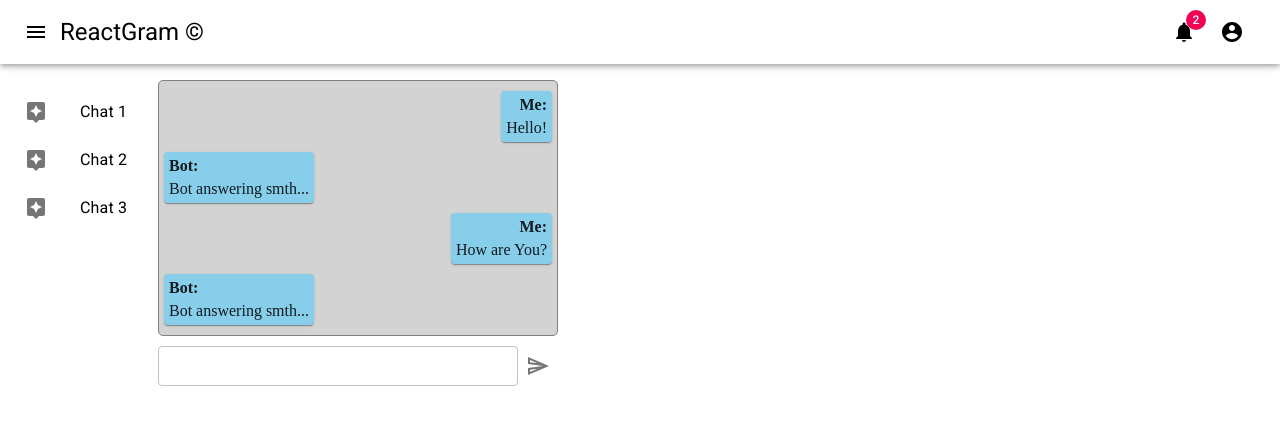
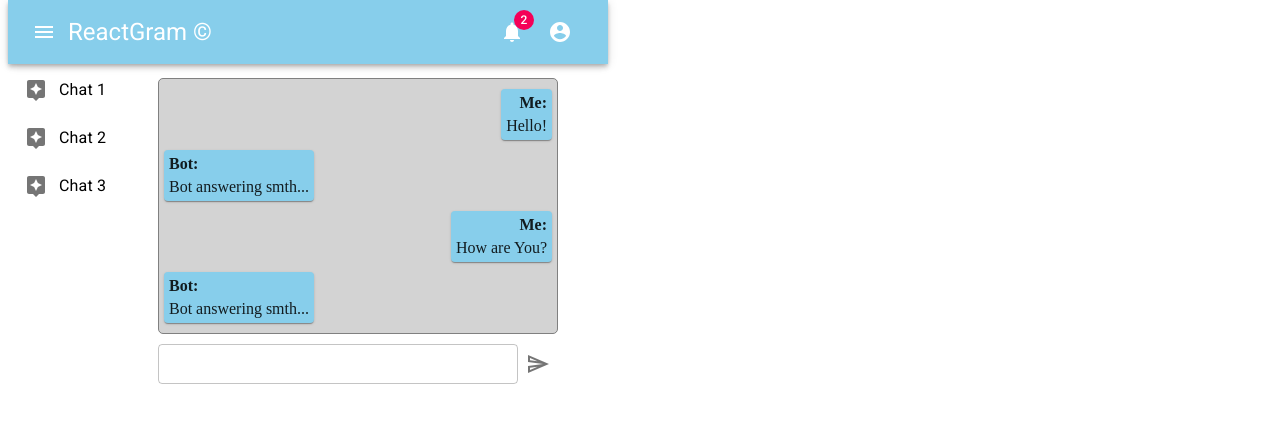
Before and after one commit to rri9/r-prof-2-22022020, a React app in the folder Students/Ruslan_Rakushov/: page / in a window 1280 px wide. Shown: the top 424 px of the page. Built offline with nearby package versions, Linux system fonts and the light colour scheme.

Commit message:
fix styles

```diff
--- a/Students/Ruslan_Rakushov/src/components/ChatList/ChatList.jsx
+++ b/Students/Ruslan_Rakushov/src/components/ChatList/ChatList.jsx
@@ -7,6 +7,10 @@ import AssistantIcon from '@material-ui/icons/Assistant';
 const useStyles = (theme => ({
   root: {
     width: '30vh',
+    marginTop: '50px',
+  },
+  itemIcon: {
+    minWidth: '35px',
   },
 }));
 
@@ -20,19 +24,19 @@ class ChatList extends Component {
       <div className={classes.root}>
         <List>
           <ListItem>
-            <ListItemIcon>
+            <ListItemIcon className={classes.itemIcon}>
               <AssistantIcon />
             </ListItemIcon>
             <ListItemText primary='Chat 1'/>
           </ListItem>
           <ListItem>
-          <ListItemIcon>
+          <ListItemIcon className={classes.itemIcon}>
               <AssistantIcon />
             </ListItemIcon>
             <ListItemText primary='Chat 2'/>
           </ListItem>
           <ListItem>
-          <ListItemIcon>
+          <ListItemIcon className={classes.itemIcon}>
               <AssistantIcon />
             </ListItemIcon>
             <ListItemText primary='Chat 3'/>
--- a/Students/Ruslan_Rakushov/src/components/Header/Header.jsx
+++ b/Students/Ruslan_Rakushov/src/components/Header/Header.jsx
@@ -7,8 +7,11 @@ import NotificationsIcon from '@material-ui/icons/Notifications';
 import AccountCircle from '@material-ui/icons/AccountCircle';
 
 const useStyles = (theme => ({
-  root: {
-    // width: '100%',
+  root: {},
+  appbar: {
+    backgroundColor: 'skyblue',
+    maxWidth: '600px',
+    right: 'auto',
   },
   menuButton: {},
   title: {},
@@ -25,8 +28,7 @@ class Header extends Component {
     const { classes } = this.props;
     return (
       <div className={classes.root}>
-        <AppBar
-          color='inherit'>
+        <AppBar className={classes.appbar}>
           <Toolbar>
             <IconButton edge="start" className={classes.menuButton} color="inherit" aria-label="menu">
               <MenuIcon />
--- a/Students/Ruslan_Rakushov/src/components/MessageField/MessageField.jsx
+++ b/Students/Ruslan_Rakushov/src/components/MessageField/MessageField.jsx
@@ -11,6 +11,7 @@ import SendOutlinedIcon from '@material-ui/icons/SendOutlined';
 const useStyles = (theme => ({
   wrapper: {
     width: '70vh',
+    marginTop: '70px',
   },
   root: {
     display: 'flex',
@@ -91,7 +92,7 @@ class MessageField extends Component {
     const { classes } = this.props;
     let MessagesArr = this.state.msgs.map((msg, index) => <Message key={index.toString()} msg={msg} />);
     return (
-      <div className="wrapper">
+      <div className={classes.wrapper}>
         <div className={classes.root} ref={this.messageFieldEndRef}>
           { MessagesArr }
         </div>
--- a/Students/Ruslan_Rakushov/src/index.html
+++ b/Students/Ruslan_Rakushov/src/index.html
@@ -8,7 +8,7 @@
   <title>ReactGram</title>
 </head>
 <body>
-  <h1>GeekBrains - ReactJS ...</h1>
+  <!-- <h1>GeekBrains - ReactJS ...</h1> -->
   <div id="app"></div>
 </body>
 </html>
```
